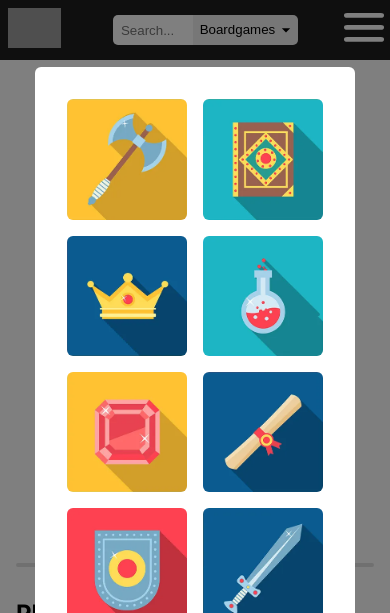
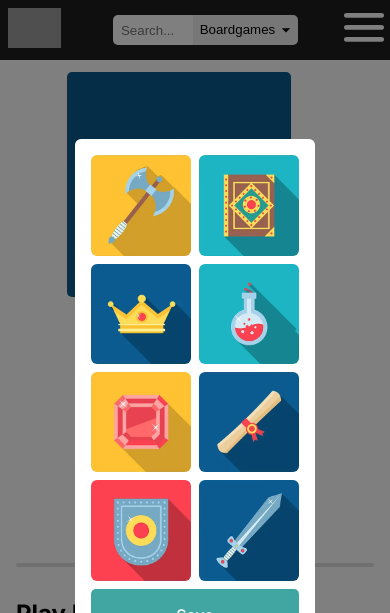
Before and after one commit to Jobeyobey/the-boardgame-companion, a Flask app: page / in a window 390 px wide, after a click that opens the changed part. Shown: the top 613 px of the page. Run offline with Flask 2, Linux system fonts and the light colour scheme; a user stored in the database is signed in; data comes from the database, SQL or seed files in the repository; grey boxes are pictures that could not be loaded.

Commit message:
-Fixed mobile pfp selection -Fixed mobile search prev/next buttons

```diff
--- a/static/css/styles.css
+++ b/static/css/styles.css
@@ -410,6 +410,20 @@ select{-webkit-appearance: none;}
   border-radius: 6px;
 }
 
+@media (max-width: 400px) {
+  .overlay-container {
+    max-width: 240px;
+    padding: 1rem;
+  }
+  .pfp-selection {
+    gap: 0.5rem;
+    margin-bottom: 0.5rem;
+  }
+  .pfp-selection img {
+    max-width: 100px;
+  }
+}
+
 .select-block {
   padding: 0.5rem;
   margin-bottom: 1rem;
@@ -556,6 +570,7 @@ hr {
 
 .page-content-container {
   margin-top: 1rem;
+  padding-bottom: 2rem;
 }
 
 .page-title {
--- a/templates/search.html
+++ b/templates/search.html
@@ -9,7 +9,7 @@
 {% block main %}
     <h1 id="title">Results</h1>
     <hr class="alt-hr">
-    <div id="page-content-container">
+    <div id="page-content-container" class="page-content-container">
         <p id="status-line">Loading...</p>
     </div>
     <script>
```
